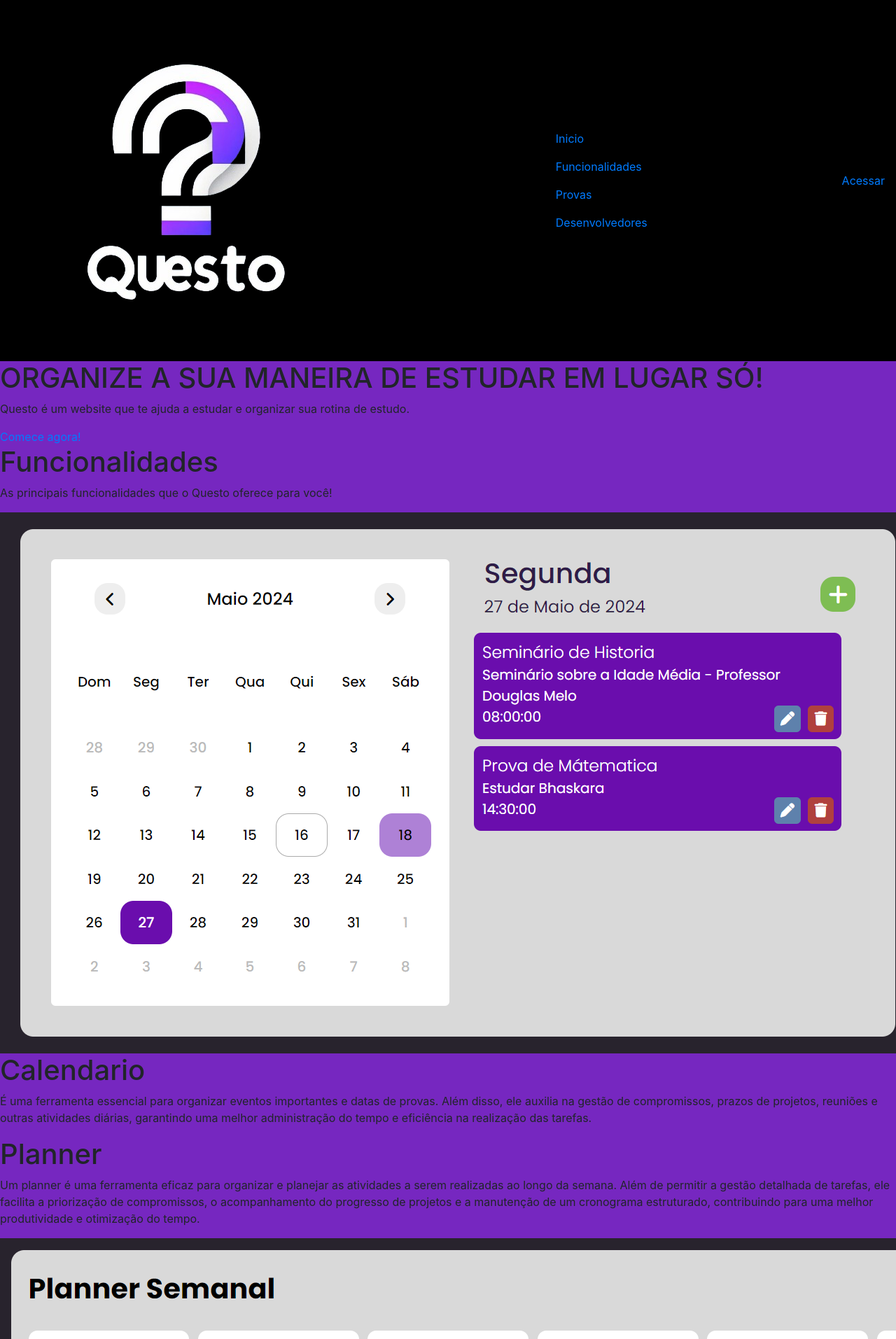
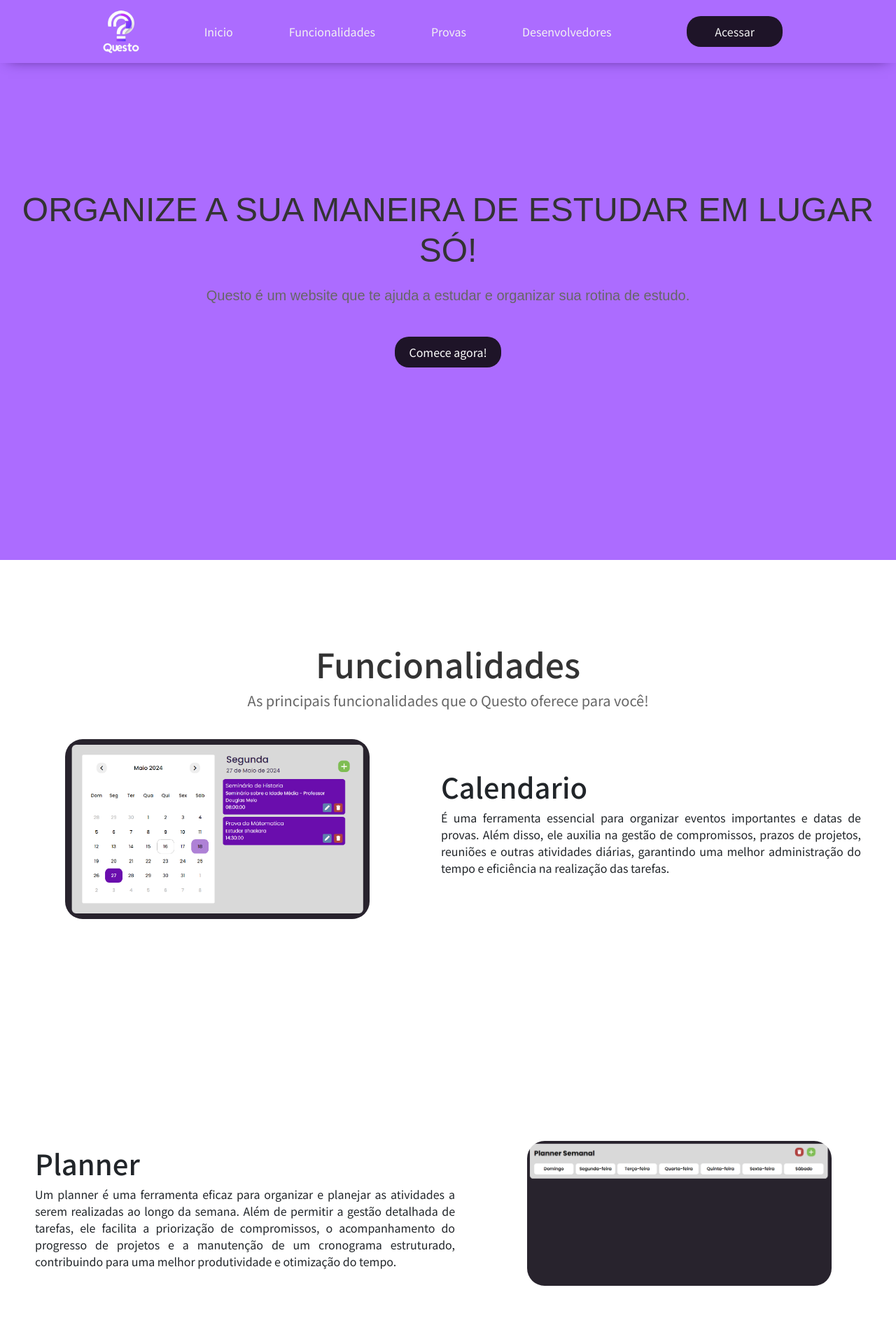
Before and after one commit to eoChico/TCC-Questo, a Django app: page / in a window 1280 px wide; the page is wider, and only the part inside the window is pictured. Shown: the top 1913 px of that part at 70% size. Run offline with Django 5.2, Linux system fonts and the light colour scheme; some libraries are stand-ins or nearby versions.

Commit message:
CSS atualizados

```diff
--- a/static/css/home.css
+++ b/static/css/home.css
@@ -1,56 +1,357 @@
-body{
-    background-color: rgb(118, 39, 192);
+@import url('https://fonts.googleapis.com/css2?family=Noto+Sans+JP:wght@100..900&display=swap');
+
+*{
+    font-family: "Noto Sans JP", sans-serif;
+    font-style: normal;
 }
 
-.navbar{
-    background-color: black;
-}
-.navbar-brand img{
-    width: 60px;
-}
-/* Estilos básicos para a estrutura */
-.container-principal {
-    display: flex;
-    justify-content: center;
-    align-items: center;
-    padding: 20px;
+body {
+    background-color: #fff;
 }
 
-.logo-texto {
+.navbar {
+    background-color: #ac6cff;
+    overflow: hidden;
+    position: fixed;
+    width: 100%;
+    z-index: 1000;
     display: flex;
+    justify-content: space-between;
+    align-items: center;
+    padding: 0 10%; /* Added padding for centering */
+    box-shadow: 0px 5px 20px -12px #2a0954;
+}
+
+.navbar a {
+    display: block;
+    color: #f2f2f2;
+    text-align: center;
+    padding: 10px 40px; /* Reduced padding for less space between links */
+    text-decoration: none;
+}
+
+.navbar .nav-links {
+    display: flex;
+    flex-grow: 1;
+    justify-content: center; /* Centering the links */
+}
+
+.navbar-right {
+    display: flex;
+    justify-content: center; /* Centering the button */
+    flex-basis: 20%; /* Adjusting the size */
+}
+
+.nav-link {
+    position: relative;
+}
+
+.nav-link::after {
+    content: '';
+    position: absolute;
+    bottom: -2px;
+    left: 0;
+    width: 0;
+    height: 2px;
+    background-color: #2a0954;
+    transition: width 0.3s ease;
+}
+
+.nav-link:hover::after {
+    width: 100%;
+}
+
+.button {
+    background-color: #1E1428;
+    border: none;
+    border-radius: 20px;
+    color: white;
+    padding: 10px 20px; /* Adjusted padding for better centering */
+    text-align: center;
+    text-decoration: none;
+    display: inline-block;
+    font-size: 16px;
+    margin: 4px 2px;
+    transition-duration: 0.4s;
+    cursor: pointer;
+}
+
+.navbar .logo img {
+    width: 90px;
+    height: 90px;
+}
+
+.container-inicio {
+    display: flex;
+    flex-direction: column;
+    align-items: center;
+    justify-content: center;
+    height: 100vh; /* Full viewport height */
+    text-align: center;
+    background-color: #ac6cff;
+}
+
+.texto-principal-inicio h1 {
+    font-size: 3em; /* Large font size for the main title */
+    font-family: Poppins, sans-serif;
+    color: #333;
+    margin-bottom: 20px;
+}
+
+.texto-principal-inicio p {
+    font-size: 1.25em; /* Smaller font size for the subtitle */
+    font-family: Poppins, sans-serif;
+    color: #666;
+    margin-bottom: 40px;
+}
+
+.inicio-button .button {
+    font-size: 1em; /* Font size for the button */
+    padding: 10px 20px;
+}
+
+.container-funcionalidades {
+    display: flex;
+    flex-direction: column;
+    align-items: center;
+    height: 100vh;
+    text-align: center;
+    background-color: #fff;
+}
+
+.texto-principal-funcionalidades h1 {
+    font-size: 3em;
+    color: #333;
+    margin-top: 120px;
+}
+
+.texto-principal-funcionalidades p {
+    font-size: 1.25em; /* Smaller font size for the subtitle */
+    color: #666;
+    margin-bottom: 40px;
+}
+
+.box-calendario {
+    display: flex;
+    flex-direction: row;
+    align-items: center;
+    text-align: center;
+    margin: 0 20px; /* Optional: Adding margin to the container */
+}
+
+.img-calendario img {
+    width: 75%;
+    border-radius: 25px;
+}
+
+.texto-calendario {
+    text-align: justify;
+    max-width: 600px;
+    margin: 0 30px; /* Reduced margin */
+}
+
+.box-planner {
+    display: flex;
+    flex-direction: row;
+    align-items: center;
+    text-align: center;
+    margin: 0 20px; /* Optional: Adding margin to the container */
+    margin-top: 30px;
+}
+
+.img-planner img {
+    width: 75%;
+    border-radius: 25px;
+}
+
+.texto-planner {
+    text-align: justify;
+    max-width: 600px;
+    margin: 0 30px; /* Reduced margin */
+}
+
+.box-provas {
+    display: flex;
+    flex-direction: row;
+    align-items: center;
+    text-align: center;
+    margin: 0 20px; /* Optional: Adding margin to the container */
+    margin-top:80px;
+    margin-bottom: 40px;
+}
+
+.img-provas img {
+    width: 75%;
+    border-radius: 25px;
+}
+
+.texto-provas {
+    text-align: justify;
+    max-width: 600px;
+    margin: 30px; /* Reduced margin */
+}
+
+.container-provas{
+    display: flex;
+    flex-direction: column;
+    align-items: center;
+    height: 100vh;
+    text-align: center;
+    background-color: #2a0954;
+}
+
+.texto-principal-provas h1{
+    font-size: 3em;
+    color: #fff;
+    margin-top: 120px;
+}
+
+.texto-principal-provas p{
+    font-size: 1.25em; /* Smaller font size for the subtitle */
+    color: #666;
+    margin-bottom: 40px;
+}
+
+.container-prova{
+    display: flex;
+    flex-direction: row;
+}
+
+.box-prova {
+    position: relative;
+    width: auto;
+    height: 270px;
+    overflow: hidden;
+    cursor: pointer;
+    background-color: #4d1980;
+   /* background-color: #ac6cff; */
+    border-radius: 10px;
+}
+
+.box-prova img {
+    width: 100%;
+    height: 100%;
+    object-fit: cover;
+    display: block;
+    padding: 10px 10px;
+}
+
+.container-desen{
+    display: flex;
+    flex-direction: column;
+    align-items: center;
+    height: 100vh;
+    text-align: center;
+    background-color: #fff;
+    margin-bottom: 50px;
+}
+
+.texto-principal-desen h1{
+    font-size: 3em;
+    color: #333;
+    margin-top: 120px;
+}
+
+.texto-principal-desen p{
+    font-size: 1.25em; /* Smaller font size for the subtitle */
+    color: #666;
+    margin-bottom: 40px;
+}
+
+.container-centralizado {
+    width: 80%;
+    max-width: 750px;
+    margin: 0 auto;
+    display: flex;
+    flex-direction: column;
+    align-items: center;
+    text-align: center;
+    margin-top: 20px;
+    background-color: #ac6cff;
+    padding: 25px;
+    border-radius: 30px;
+}
+
+.imagem img{
+    width: 80px;
+    height: 80px;
+    border-radius: 50%;
+}
+
+.texto-abaixo-imagem {
+    margin-top: 10px;
+    font-size: 16px;
+    font-weight: bold;
+}
+
+.texto-principal {
+    margin-top: 40px;
+    font-size: 20px;
+    font-weight: 700;
+}
+
+.palavra {
+    margin-top: 10px;
+    font-weight: bold;
+    font-size: 20px;
+    margin-top: 30px;
+}
+
+.coluna-texto .linha .texto {
+    margin-left: 40px;
+    font-size: 24px;
+    font-weight: 600;
+}
+
+.carousel {
+    display: flex;
+    overflow-x: hidden;
+}
+
+.slide {
+    flex: 0 0 100%;
+    position: relative;
+}
+
+.carousel .slide .container-centralizado {
+    display: flex;
+    flex-direction: column;
     align-items: center;
 }
 
-.logo-principal img {
-    width: 150px; /* Ajuste o tamanho conforme necessário */
-    opacity: 0;
-    transform: translateY(100%);
-    transition: opacity 1s ease-out, transform 1s ease-out;
+.prev, .next {
+    position: absolute;
+    top: 50%;
+    transform: translateY(-50%);
+    border: none;
+    background-color: transparent;
 }
 
-.logo-principal img.animate {
-    opacity: 1;
-    transform: translateY(0);
+.prev {
+    left: 350px;
+    margin-top: 80px;
+
 }
 
-.texto-principal {
-    margin-left: 20px; /* Espaçamento entre a logo e o texto */
+.prev img{
+    width: 30px;
+    height: 30px;
 }
 
-.button-principal {
-    margin-top: 20px;
+.next {
+    right: 350px;
+    margin-top: 80px;
+
 }
 
-.button-principal a {
-    display: inline-block;
-    text-decoration: none;
-    color: white;
-    background-color: #007BFF;
-    padding: 10px 20px;
-    border-radius: 5px;
-    transition: background-color 0.3s ease;
+.next img{
+    width: 30px;
+    height: 30px;
 }
 
-.button-principal a:hover {
-    background-color: #0056b3;
+footer{
+    background-color: #ac6cff;
+    text-align: center;
+    height: 50px;
+    padding: 20px;
 }
```
Also changed, not shown: static/css/funcionalidades.css (added, +78 -0 lines).
